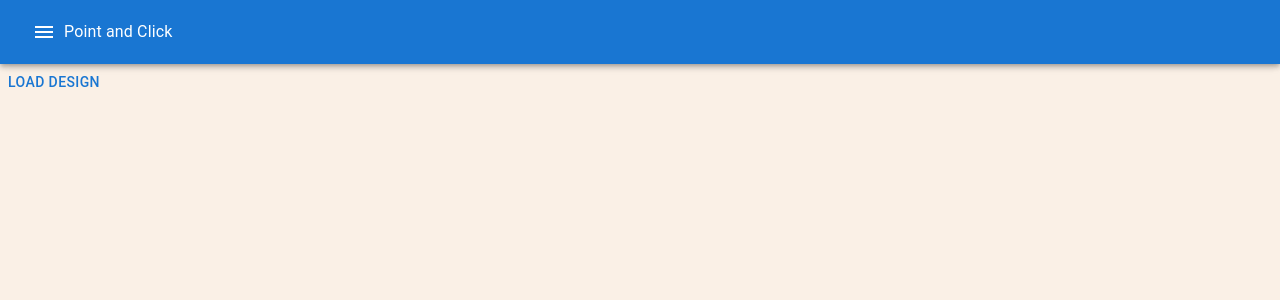
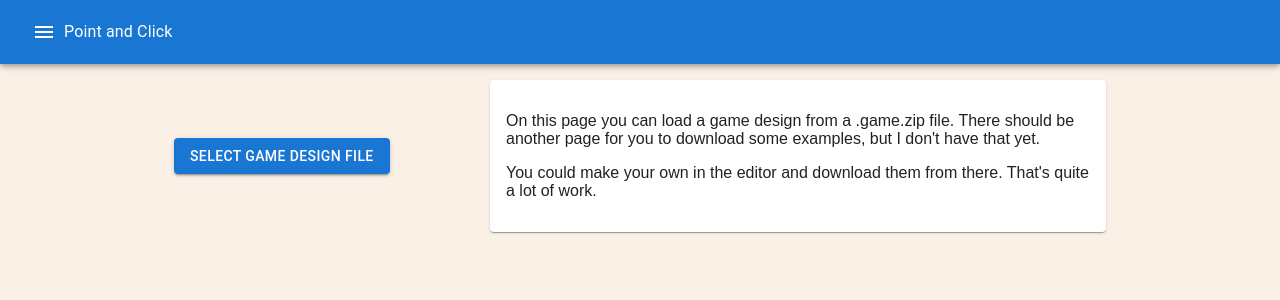
Before and after one commit to dblatcher/point-and-click, a Next.js app in the folder point-and-click-next/: page /game-loader in a window 1280 px wide. Shown: the top 300 px of the page. Built offline with nearby package versions, Linux system fonts and the light colour scheme; what physics-worlds, tiny-typed-emitter would draw is missing.

Commit message:
some layout and content stuff about loading designs

```diff
--- a/point-and-click-next/src/components/GameDesignLoader.tsx
+++ b/point-and-click-next/src/components/GameDesignLoader.tsx
@@ -2,11 +2,11 @@ import { GameCondition, GameDesign } from "@/oldsrc";
 import { cloneData } from "@/lib/clone";
 import { ImageAsset } from "@/services/imageService";
 import { SoundAsset } from "@/services/soundService";
-import { Snackbar, Alert } from "@mui/material";
+import { Snackbar, Alert, Card, Grid } from "@mui/material";
 import React from "react";
 import { GameDesignPlayer } from "./GameDesignPlayer";
 import { LoadDesignButton } from "./LoadDesignButton";
-
+import SelectADesignContent from "@/content/selectADesign.mdx"
 
 type State = {
     design?: GameDesign
@@ -82,9 +82,25 @@ export class GameDesignLoader extends React.Component<{}, State> {
         const { design, imageAssets = [], soundAssets = [], loadingSuccessMessage, loadingErrorMessage } = this.state
 
         return <div>
-            <LoadDesignButton
-                onLoad={this.loadGameDesign}
-                onError={this.handleLoadFail} />
+
+            {!design && (
+                <>
+                    <Grid container spacing={2} padding={2}
+                        justifyContent="center"
+                        alignItems="center">
+                        <Grid item xs={3}>
+                            <LoadDesignButton
+                                onLoad={this.loadGameDesign}
+                                onError={this.handleLoadFail} />
+                        </Grid>
+                        <Grid item xs={6}>
+                            <Card sx={{ fontFamily: 'arial', padding: 2 }}>
+                                <SelectADesignContent />
+                            </Card>
+                        </Grid>
+                    </Grid>
+                </>
+            )}
 
             {design && (
                 <GameDesignPlayer
--- a/point-and-click-next/src/components/LoadDesignButton.tsx
+++ b/point-and-click-next/src/components/LoadDesignButton.tsx
@@ -30,5 +30,5 @@ export const LoadDesignButton: FunctionComponent<Props> = ({ onLoad, onError })
         onLoad(gameDesign, imageAssets, soundAssets)
     }
 
-    return <Button onClick={upload}>Load Design</Button>
+    return <Button variant="contained" onClick={upload}>Select Game Design file</Button>
 }
--- /dev/null
+++ b/point-and-click-next/src/content/selectADesign.mdx
@@ -0,0 +1,3 @@
+On this page you can load a game design from a .game.zip file. There should be another page for you to download some examples, but I don't have that yet.
+
+You could make your own in the editor and download them from there. That's quite a lot of work.
```
Also changed, not shown: point-and-click-next/src/pages/index.tsx (+6 -3 lines).
